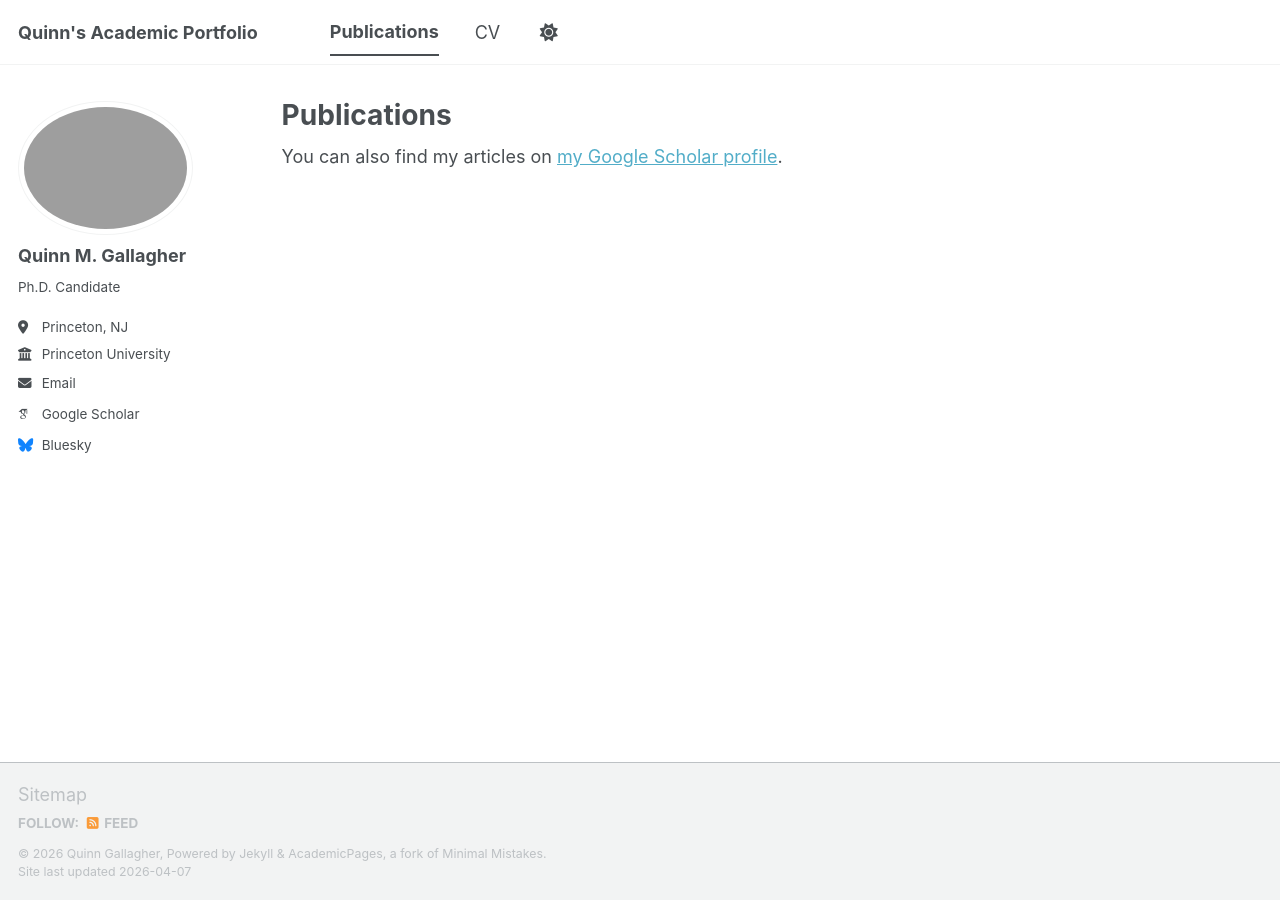
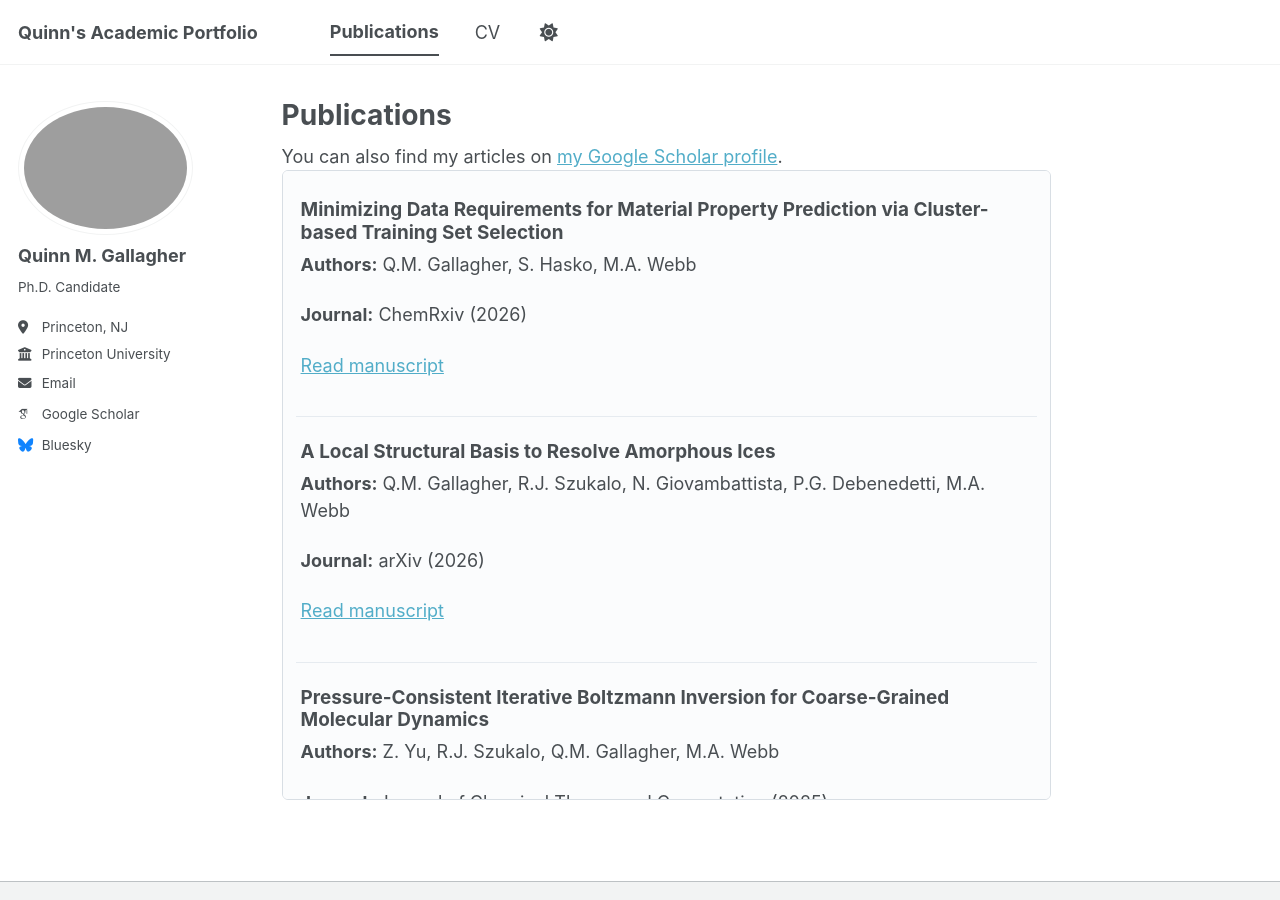
Before and after one commit to QGallagher/qgallagher.github.io, a Jekyll site: the page built from _pages/publications.html, in a window 1280 px wide and 900 px high. Built offline with Jekyll 4.4.1, drawn with Linux system fonts in a browser that asks for light colours; some web fonts are replaced; a script bundle is joined from its source files by our own code; library files that are not in the unit come from our copies.

Commit message:
Adding publications.

```diff
--- /dev/null
+++ b/_data/publications.yml
@@ -0,0 +1,18 @@
+# Add one item per publication under the `items` list.
+# To add another publication, copy the example block and edit the values.
+
+items:
+  - title: "Minimizing Data Requirements for Material Property Prediction via Cluster-based Training Set Selection"
+    authors: "Q.M. Gallagher, S. Hasko, M.A. Webb"
+    journal: "ChemRxiv (2026)"
+    manuscript_url: "https://chemrxiv.org/doi/full/10.26434/chemrxiv.15001127/v1"
+
+  - title: "A Local Structural Basis to Resolve Amorphous Ices"
+    authors: "Q.M. Gallagher, R.J. Szukalo, N. Giovambattista, P.G. Debenedetti, M.A. Webb"
+    journal: "arXiv (2026)"
+    manuscript_url: "https://arxiv.org/abs/2601.17488"
+
+  - title: "Pressure-Consistent Iterative Boltzmann Inversion for Coarse-Grained Molecular Dynamics"
+    authors: "Z. Yu, R.J. Szukalo, Q.M. Gallagher, M.A. Webb"
+    journal: "Journal of Chemical Theory and Computation (2025)"
+    manuscript_url: "https://pubs.acs.org/doi/abs/10.1021/acs.jctc.5c01190"
--- a/_pages/publications.html
+++ b/_pages/publications.html
@@ -8,3 +8,23 @@ author_profile: true
 {% if site.author.googlescholar %}
   <div class="wordwrap">You can also find my articles on <a href="{{site.author.googlescholar}}">my Google Scholar profile</a>.</div>
 {% endif %}
+
+<div class="publications-menu" role="region" aria-label="Publications list">
+  {% assign pubs = site.data.publications.items %}
+  {% if pubs and pubs.size > 0 %}
+    <ul class="publications-menu__list">
+      {% for pub in pubs %}
+        <li class="publications-menu__item">
+          <h3 class="publications-menu__title">{{ pub.title }}</h3>
+          <p class="publications-menu__authors"><strong>Authors:</strong> {{ pub.authors }}</p>
+          <p class="publications-menu__journal"><strong>Journal:</strong> {{ pub.journal }}</p>
+          {% if pub.manuscript_url %}
+            <p class="publications-menu__link"><a href="{{ pub.manuscript_url }}" target="_blank" rel="noopener">Read manuscript</a></p>
+          {% endif %}
+        </li>
+      {% endfor %}
+    </ul>
+  {% else %}
+    <p>Add publications to <code>_data/publications.yml</code> to populate this list.</p>
+  {% endif %}
+</div>
--- a/assets/css/main.scss
+++ b/assets/css/main.scss
@@ -41,3 +41,38 @@
     "vendor/font-awesome/solid",
     "vendor/font-awesome/brands"
 ;
+
+.publications-menu {
+  max-height: 70vh;
+  overflow-y: auto;
+  padding: 0.75rem 0.75rem 0.25rem;
+  border: 1px solid #d8dee4;
+  border-radius: 6px;
+  background: #fbfcfd;
+}
+
+.publications-menu__list {
+  margin: 0;
+  padding: 0;
+  list-style: none;
+}
+
+.publications-menu__item {
+  padding: 0.8rem 0.25rem;
+  border-bottom: 1px solid #e6ebf0;
+}
+
+.publications-menu__item:last-child {
+  border-bottom: 0;
+}
+
+.publications-menu__title {
+  margin: 0 0 0.35rem;
+  font-size: 1.05rem;
+}
+
+.publications-menu__authors,
+.publications-menu__journal,
+.publications-menu__link {
+  margin: 0.2rem 0;
+}
```
